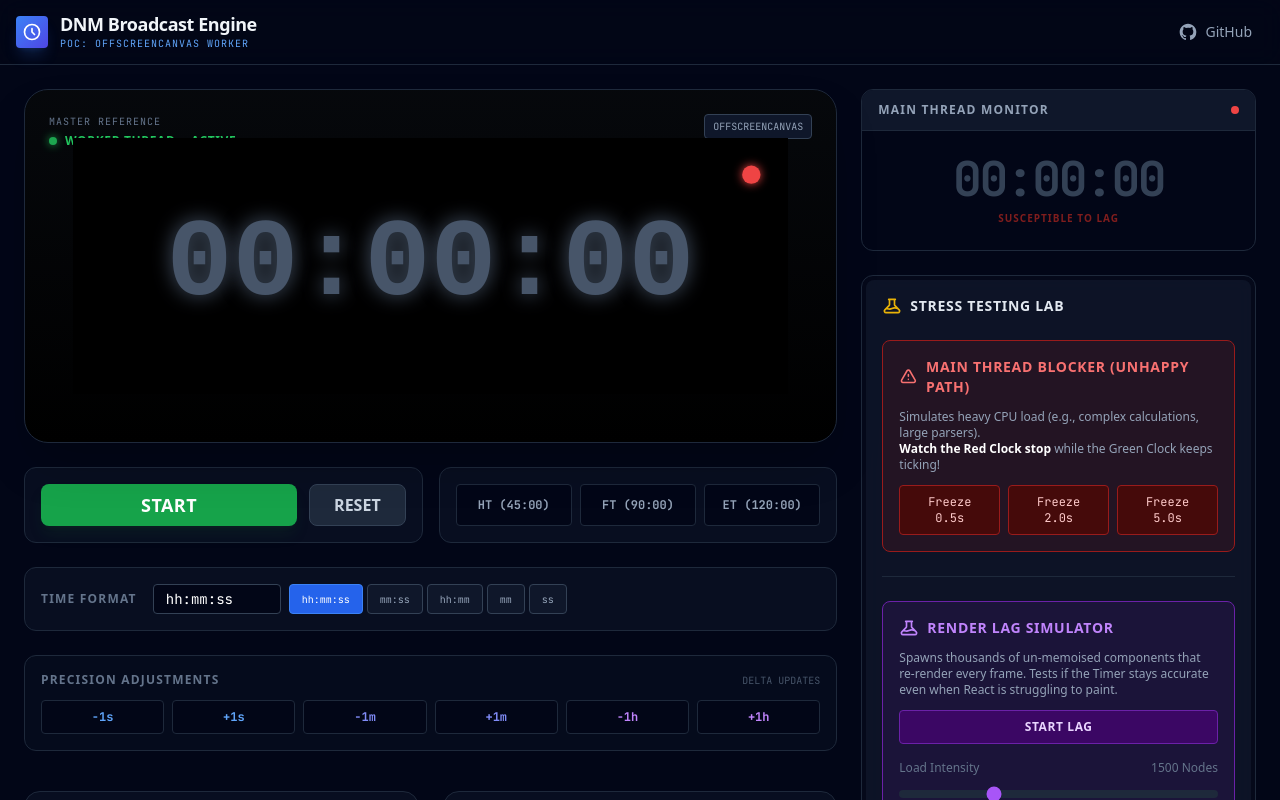
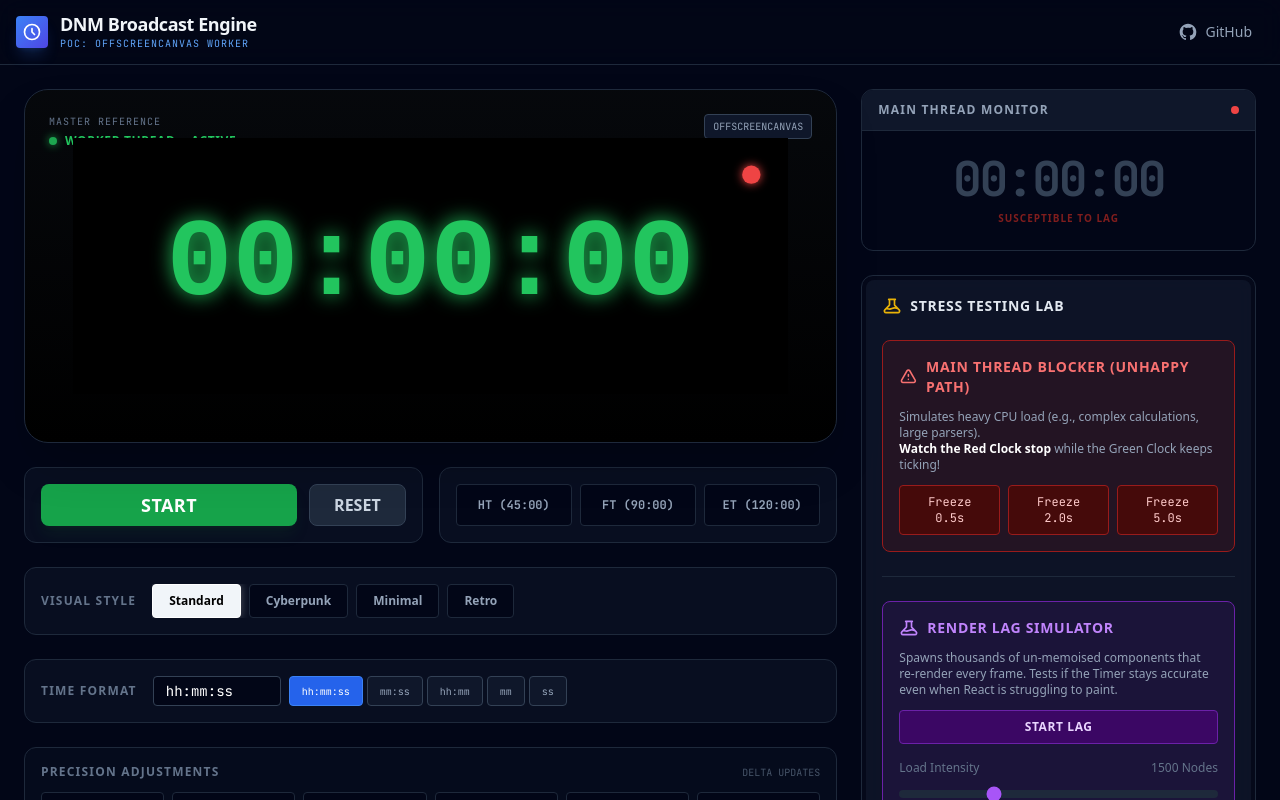
Before and after one commit to yahoohung/dnm-clock, a React (Vite) app: page / in a window 1280 px wide. Shown: the top 800 px of the page. Built offline with nearby package versions, Linux system fonts and the light colour scheme.

Commit message:
feat: Add visual style presets and selection UI for the MissionClock component.

```diff
--- a/App.tsx
+++ b/App.tsx
@@ -2,8 +2,51 @@ import React, { useRef, useState } from 'react';
 import { CpuStressTest } from './components/CpuStressTest';
 import { ChaosMonkey } from './components/ChaosMonkey';
 import { RenderLagSimulator } from './components/RenderLagSimulator';
-import { MissionClock } from './lib';
+import { MissionClock, ClockStyleConfig } from './lib';
 import { NaiveClock, NaiveClockHandle } from './components/NaiveClock';
+
+const STYLE_PRESETS: Record<string, { label: string, config: Partial<ClockStyleConfig> }> = {
+  default: {
+    label: 'Standard',
+    config: {
+      backgroundColor: 'transparent',
+      textColor: '#22c55e',
+      fontFamily: "'Courier New', monospace",
+      glowEffect: true,
+      showDot: true
+    }
+  },
+  cyberpunk: {
+    label: 'Cyberpunk',
+    config: {
+      backgroundColor: 'rgba(20, 0, 40, 0.9)',
+      textColor: '#00fff2',
+      fontFamily: "Impact, sans-serif",
+      glowEffect: true,
+      showDot: true
+    }
+  },
+  minimal: {
+    label: 'Minimal',
+    config: {
+      backgroundColor: '#f8fafc',
+      textColor: '#0f172a',
+      fontFamily: "Arial, sans-serif",
+      glowEffect: false,
+      showDot: false
+    }
+  },
+  retro: {
+    label: 'Retro',
+    config: {
+      backgroundColor: '#1a1000',
+      textColor: '#fbbf24',
+      fontFamily: "'Courier New', monospace",
+      glowEffect: true,
+      showDot: true
+    }
+  }
+};
 
 function App() {
   const clockControllerRef = useRef<any>(null);
@@ -11,6 +54,7 @@ function App() {
 
   const [isRunning, setIsRunning] = useState(false);
   const [timeFormat, setTimeFormat] = useState('hh:mm:ss');
+  const [activeStyle, setActiveStyle] = useState('default');
 
   const actions = {
     start: () => {
@@ -110,9 +154,9 @@ function App() {
                   initialSeconds={0}
                   className="w-full h-64" // Height is arbitrary, canvas scales
                   config={{
-                    textColor: isRunning ? '#22c55e' : '#475569',
-                    glowEffect: true,
-                    backgroundColor: 'transparent', // Let container bg show
+                    ...STYLE_PRESETS[activeStyle].config,
+                    // Override color for pause state ONLY if in default mode (to match original behavior)
+                    // or just let the preset dictate. Let's keep it simple and just use the preset + format.
                     timeFormat
                   }}
                 />
@@ -151,6 +195,25 @@ function App() {
                   className="flex-1 min-w-[80px] py-3 text-xs font-mono font-bold text-slate-400 bg-slate-950 border border-slate-800 rounded hover:bg-slate-800 hover:text-white transition-colors"
                 >
                   {p.label}
+                </button>
+              ))}
+            </div>
+          </div>
+
+          {/* STYLE PRESETS */}
+          <div className="bg-slate-900/50 rounded-xl p-4 border border-slate-800 flex flex-col md:flex-row items-center gap-4">
+            <span className="text-xs font-bold text-slate-500 uppercase tracking-widest whitespace-nowrap">Visual Style</span>
+            <div className="flex-1 flex gap-2 w-full overflow-x-auto no-scrollbar">
+              {Object.entries(STYLE_PRESETS).map(([key, preset]) => (
+                <button
+                  key={key}
+                  onClick={() => setActiveStyle(key)}
+                  className={`px-4 py-2 text-xs font-bold rounded transition-all whitespace-nowrap border ${activeStyle === key
+                    ? 'bg-slate-100 text-black border-white shadow-[0_0_10px_rgba(255,255,255,0.3)]'
+                    : 'bg-slate-950 text-slate-400 border-slate-800 hover:border-slate-600 hover:text-white'
+                    }`}
+                >
+                  {preset.label}
                 </button>
               ))}
             </div>
@@ -285,8 +348,8 @@ function App() {
 
         </div>
 
-      </main>
-    </div>
+      </main >
+    </div >
   );
 }
 
```
